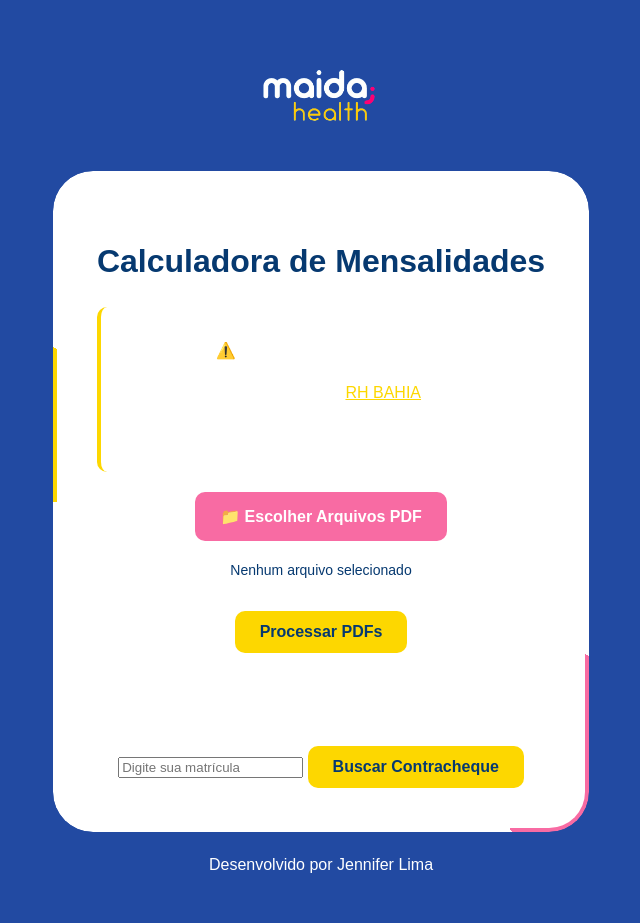
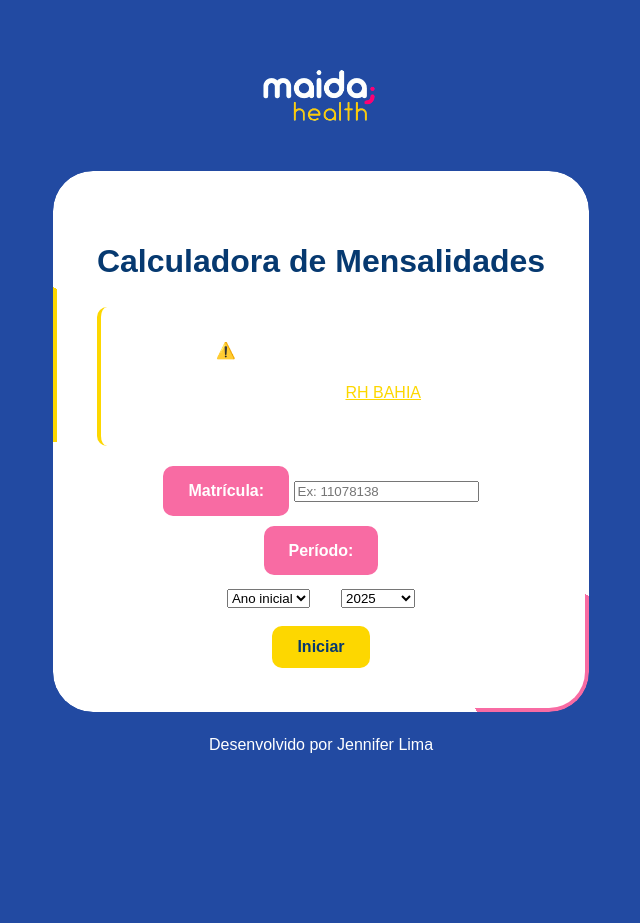
Before and after one commit to JennyGD1/ExtratorTeste, a Flask app: page / in a window 1280 px wide. Shown: the whole page, without its empty margins (319-959 px from the left). After the commit the page ends 753 px from the top, so only its background shows below. Run offline with Flask 3, Linux system fonts and the light colour scheme; parts of the project's set-up code (start-up, migrations or seed data) failed here and were passed over.

Commit message:
Update index.html

```diff
--- a/templates/index.html
+++ b/templates/index.html
@@ -3,12 +3,8 @@
 <head>
   <meta charset="UTF-8">
   <meta name="viewport" content="width=device-width, initial-scale=1.0">
-  <title>Extrator de Contracheques - Maida Health</title>
-  <!-- CSS Global -->
+  <title>Calculadora de Contracheques - Maida Health</title>
   <link rel="stylesheet" href="{{ url_for('static', filename='css/base.css') }}">
-  <link rel="stylesheet" href="{{ url_for('static', filename='css/components.css') }}">
-  <!-- CSS Específico -->
-  <link rel="stylesheet" href="{{ url_for('static', filename='css/preloader.css') }}">
   <link rel="stylesheet" href="{{ url_for('static', filename='css/index.css') }}">
   <link rel="icon" href="{{ url_for('static', filename='img/logo_maida.png') }}">
 </head>
@@ -16,11 +12,10 @@
   {% include '_preloader.html' %}
 
   <div class="logo">
-    <img src="{{ url_for('static', filename='img/logo_maida.png') }}" alt="Logo da Maida Health" loading="lazy">
+    <img src="{{ url_for('static', filename='img/logo_maida.png') }}" alt="Logo Maida Health">
   </div>
 
   <main>
-    <!-- Seção da Calculadora -->
     <div class="borda-animada">
       <div class="content-box">
         <h1><strong>Calculadora de Mensalidades</strong></h1>
@@ -28,29 +23,34 @@
         <div class="info-box">
           <p>⚠️ Para usar esta ferramenta:</p>
           <ol>
-            <li>Faça login no <a href="https://rhbahia.ba.gov.br/login" target="_blank">RH BAHIA</a></li>
+            <li>Faça login no <a href="https://rhbahia.ba.gov.br/login" target="_blank" class="link-externo">RH BAHIA</a></li>
             <li>Volte para esta página</li>
-            <li>Selecione os arquivos ou informe a matrícula</li>
           </ol>
         </div>
 
-        <!-- Opção 1: Upload de PDF -->
-        <div class="upload-section">
-          <input type="file" id="file-upload" multiple hidden aria-label="Selecionar arquivos">
-          <label for="file-upload" class="upload-btn">📁 Escolher Arquivos PDF</label>
-          <p id="file-name" class="file-name" aria-live="polite">Nenhum arquivo selecionado</p>
-          <button type="button" id="process-pdf" class="process-btn" aria-busy="false">Processar PDFs</button>
-          <progress id="upload-progress" value="0" max="100" hidden></progress>
-        </div>
+        <form id="formContracheque">
+          <div class="form-group">
+            <label for="matricula">Matrícula:</label>
+            <input type="text" id="matricula" name="matricula" placeholder="Ex: 11078138" required>
+          </div>
 
-        <!-- Opção 2: Busca por matrícula (após login externo) -->
-        <div class="matricula-section" style="margin-top: 30px;">
-          <h3>Ou busque diretamente por matrícula</h3>
-          <form id="formContracheque">
-            <input type="text" class="input-field" name="matricula" placeholder="Digite sua matrícula" required>
-            <button type="submit" class="process-btn">Buscar Contracheque</button>
-          </form>
-        </div>
+          <div class="form-group range-group">
+            <label>Período:</label>
+            <div class="range-inputs">
+              <select id="ano-inicial" name="ano_inicial" required>
+                <option value="">Ano inicial</option>
+                <!-- Os anos serão preenchidos via JavaScript -->
+              </select>
+              <span>até</span>
+              <select id="ano-final" name="ano_final" required>
+                <option value="">Ano final</option>
+                <!-- Os anos serão preenchidos via JavaScript -->
+              </select>
+            </div>
+          </div>
+
+          <button type="submit" class="process-btn">Iniciar</button>
+        </form>
       </div>
     </div>
   </main>
@@ -59,17 +59,9 @@
     Desenvolvido por Jennifer Lima
   </footer>
 
-  <div class="bg-shapes">
-    <svg viewBox="0 0 600 600" xmlns="http://www.w3.org/2000/svg">
-      <g transform="translate(300,300)">
-        <path d="M150,-164C198,-122,235,-61,230,-4.6C225,51,178,102,130,146C82,190,34,228,-20,236C-73,244,-145,221,-176,172C-207,123,-197,48,-180,-20C-163,-89,-138,-151,-94,-190C-50,-229,13,-244,75,-231C137,-218,199,-176,150,-164Z" fill="rgba(255, 255, 255, 0.05)"/>
-      </g>
-    </svg>
-  </div>
-
   <script>
     // Preloader
-    window.addEventListener('load', function() {
+    window.addEventListener('load', () => {
       const preloader = document.getElementById('preloader');
       if (preloader) {
         preloader.style.opacity = '0';
@@ -77,47 +69,49 @@
       }
     });
 
-    setTimeout(() => {
-      const preloader = document.getElementById('preloader');
-      if (preloader && preloader.style.display !== 'none') {
-        preloader.style.opacity = '0';
-        setTimeout(() => preloader.style.display = 'none', 500);
-      }
-    }, 5000);
+    // Preencher anos dinamicamente (últimos 5 anos)
+    const anoAtual = new Date().getFullYear();
+    const selectAnoInicial = document.getElementById('ano-inicial');
+    const selectAnoFinal = document.getElementById('ano-final');
 
-    // Upload de PDFs
-    document.getElementById('file-upload').addEventListener('change', function() {
-      const fileNameText = document.getElementById('file-name');
-      if (this.files.length === 0) {
-        fileNameText.textContent = 'Nenhum arquivo selecionado';
-      } else {
-        fileNameText.textContent = this.files.length === 1
-          ? this.files[0].name
-          : `${this.files.length} arquivos selecionados`;
-      }
-    });
+    for (let i = 0; i < 5; i++) {
+      const ano = anoAtual - i;
+      selectAnoInicial.innerHTML += `<option value="${ano}">${ano}</option>`;
+      selectAnoFinal.innerHTML += `<option value="${ano}">${ano}</option>`;
+    }
 
-    document.getElementById('process-pdf').addEventListener('click', async function() {
-      const files = document.getElementById('file-upload').files;
-      if (!files || files.length === 0) {
-        alert('Selecione pelo menos um arquivo PDF');
+    // Configurar ano final como padrão para o atual
+    selectAnoFinal.value = anoAtual;
+
+    // Busca de contracheques
+    document.getElementById('formContracheque').addEventListener('submit', async (e) => {
+      e.preventDefault();
+
+      const matricula = document.getElementById('matricula').value;
+      const anoInicial = document.getElementById('ano-inicial').value;
+      const anoFinal = document.getElementById('ano-final').value;
+
+      if (!matricula || !anoInicial || !anoFinal) {
+        alert('Preencha todos os campos corretamente');
         return;
       }
 
-      // Seu código de processamento de PDFs
-    });
-
-    // Busca por matrícula
-    document.getElementById('formContracheque').addEventListener('submit', async (e) => {
-      e.preventDefault();
-      const matricula = e.target.matricula.value;
+      // Exemplo de URL que será construída:
+      // https://rhbahia.ba.gov.br/auditor/contracheque/file/pdf/2024/01/1/11078138
 
       try {
-        const response = await fetch('/buscar_contracheque', {
+        // Aqui você fará a requisição para seu backend
+        const response = await fetch('/buscar_contracheques', {
           method: 'POST',
-          headers: { 'Content-Type': 'application/x-www-form-urlencoded' },
-          body: `matricula=${matricula}`
+          headers: { 'Content-Type': 'application/json' },
+          body: JSON.stringify({
+            matricula: matricula,
+            ano_inicial: anoInicial,
+            ano_final: anoFinal
+          })
         });
+
+        const result = await response.json();
 
         if (response.status === 401) {
           window.open('https://rhbahia.ba.gov.br/login', '_blank');
@@ -125,12 +119,12 @@
           return;
         }
 
-        const result = await response.json();
         // Processar os resultados aqui
+        console.log(result);
 
       } catch (error) {
         console.error('Erro:', error);
-        alert('Erro ao buscar contracheque');
+        alert('Erro ao buscar contracheques');
       }
     });
   </script>
```
